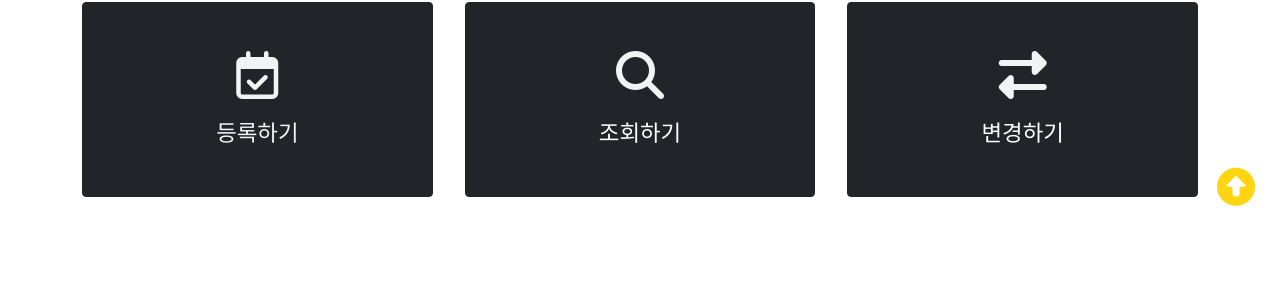
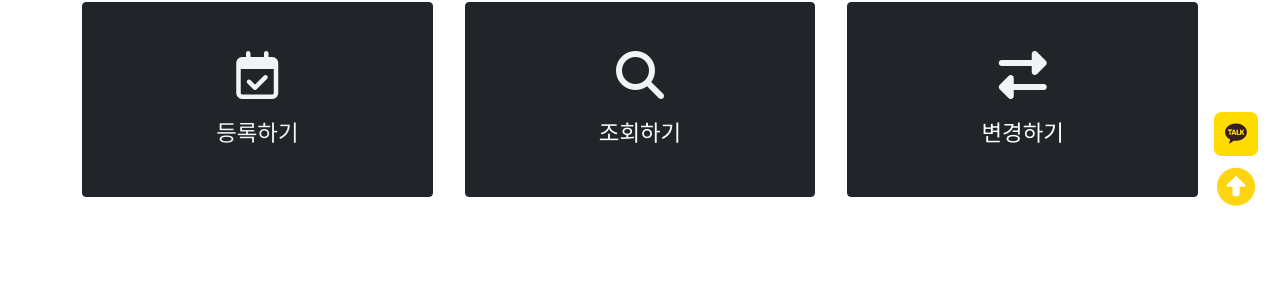
Before and after one commit to PPakSang/WTS, a Django app: page / in a window 1280 px wide. Shown: the part 562-864 px from the top of the page. Run offline with Django 3.2, Linux system fonts and the light colour scheme; data that the repository does not hold is empty; parts of the project's set-up code (start-up, migrations or seed data) failed here and were passed over; some libraries are stand-ins or nearby versions.

Commit message:
kakao btn final web_design

```diff
--- a/WTS_web/static/style.css
+++ b/WTS_web/static/style.css
@@ -32,13 +32,14 @@ body {
   transform: translate(-50%, 0%);
 }
 
-#kakao-talk-channel-chat-button {
+#channel-chat-button {
   position: fixed;
-  transform: scale(0.8);
-  bottom: 70px;
-  right: 10px;
+  transform: scale(0.5);
+  bottom: 60px;
+  right: 0px;
   z-index: 9999;
 }
+
 #topBtn {
   position: fixed;
   bottom: 25px;
--- a/WTS_web/templates/study/main/base.html
+++ b/WTS_web/templates/study/main/base.html
@@ -137,17 +137,12 @@
     </div>
 </div>
 
-<div class="fixed_Btn">
+
 <!--카톡 문의 버튼-->
-    <div
-    id="kakao-talk-channel-chat-button"
-    data-channel-public-id="_ZRzXK"
-    data-title="question"
-    data-size="small"
-    data-color="yellow"
-    data-shape="pc"
-    data-support-multiple-densities="true"
-    ></div>
+<a id="channel-chat-button" href="#" onclick="void chatChannel();">
+    <img
+    src="/static/img/Button_KakaoTalkChat.png"/>
+</a>
 
 <!-- 위로 가기 버튼 -->
 <div id="topBtn">
@@ -155,15 +150,24 @@
         <i class="fas fa-arrow-alt-circle-up"></i>
     </a>
 </div>
-</div>
 
 <!-- 부트스트랩 JS -->
 <script src="https://cdn.jsdelivr.net/npm/bootstrap@5.0.1/dist/js/bootstrap.bundle.min.js"
         integrity="sha384-gtEjrD/SeCtmISkJkNUaaKMoLD0//ElJ19smozuHV6z3Iehds+3Ulb9Bn9Plx0x4"
         crossorigin="anonymous"></script>
+
 </body>
 
 <!--카톡 문의 버튼 js-->
+
+<script type="text/javascript">
+    function chatChannel() {
+        Kakao.Channel.chat({
+        channelPublicId: '_ZRzXK',
+        })
+    }
+</script>
+
 <script>
     window.kakaoAsyncInit = function() {
       Kakao.Channel.createChatButton({
@@ -180,4 +184,5 @@
     })(document, 'script', 'kakao-js-sdk');
   </script>
 
+
 </html>
```
Also changed, not shown: WTS_web/static/img/Button_KakaoTalkChat.png (added). Lines whose indentation alone changed are shown as unchanged.
